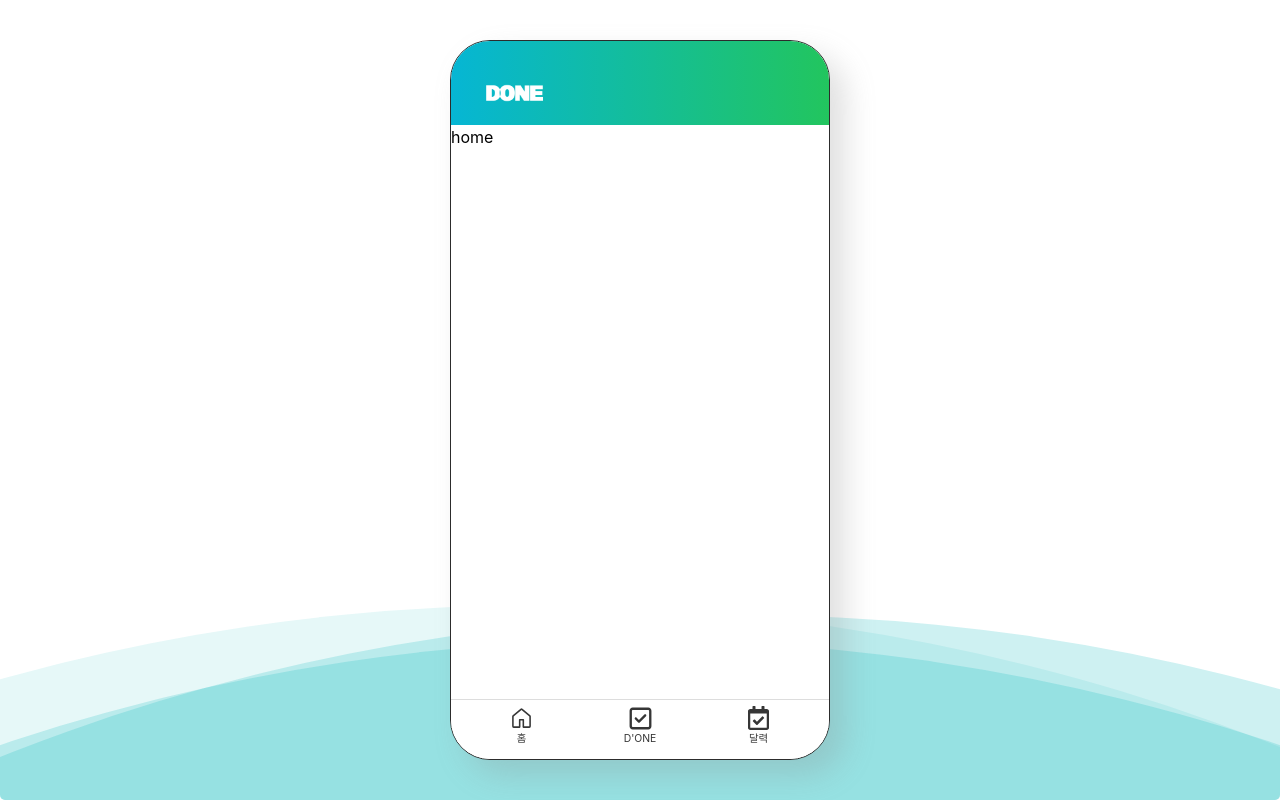
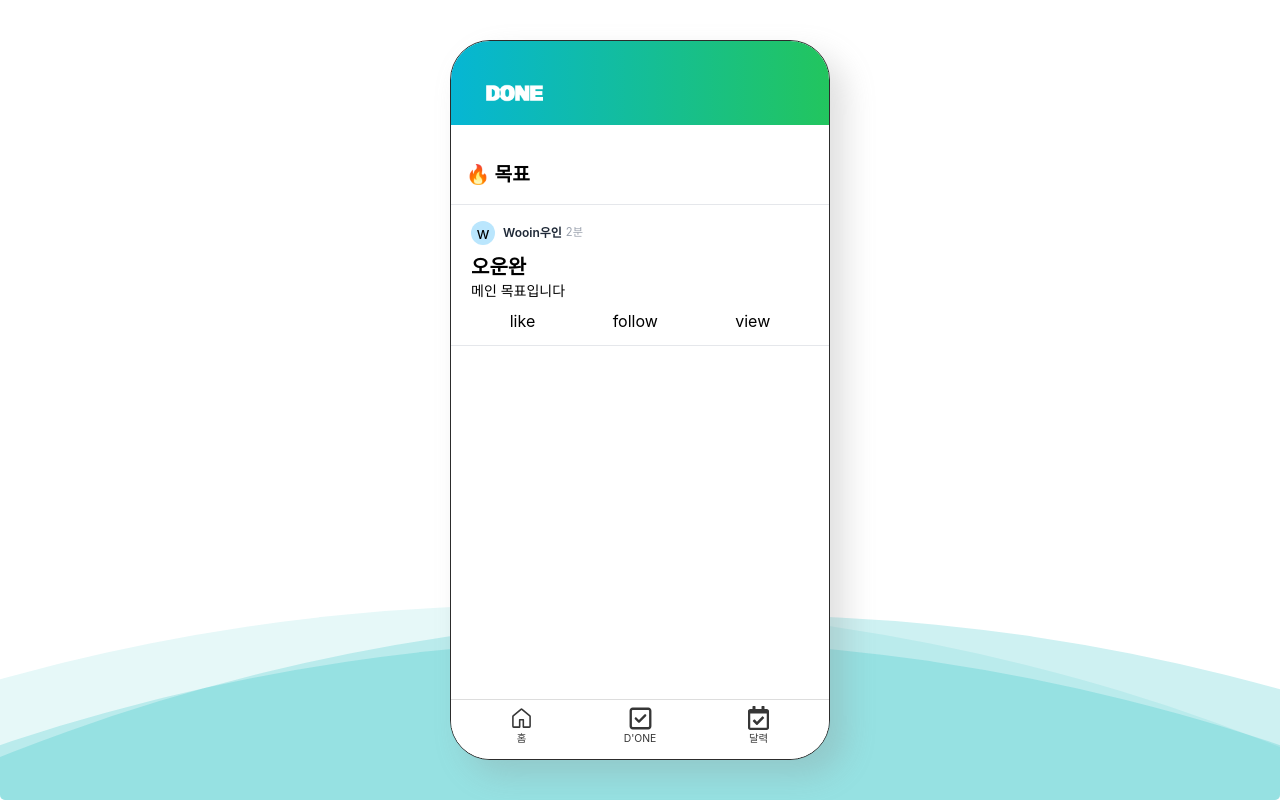
Before and after one commit to Wooin-dev/dailyone_web, a React (Create React App) app: page /home in a window 1280 px wide. Built offline with nearby package versions, Linux system fonts and the light colour scheme; no server answers.

Commit message:
240723 목표피드 프레임 1차

```diff
--- a/src/css/global.css
+++ b/src/css/global.css
@@ -27,8 +27,13 @@
     h1 {
         font-weight: bold;
         font-size: 1.8em;
+        margin: 25px;
+    }
 
-        margin: 25px;
+    h2 {
+        font-weight: bold;
+        font-size: 1.2em;
+        margin: 15px;
     }
 
     div {
--- a/src/pages/home/Home.js
+++ b/src/pages/home/Home.js
@@ -2,8 +2,33 @@ import React from 'react';
 
 function Home(props) {
     return (
-        <div>
-            home
+        <div className="size-full py-5">
+
+            <div className="">
+                <div className="border-b-[1px]">
+                    <h2>🔥 목표</h2>
+                </div>
+                <div className="py-3 px-5 border-b-[0.5px]">
+                    <div className="flex items-center py-1 mb-1">
+                        <div
+                            className="mr-2 flex items-center justify-center bg-sky-200 size-6 text-center rounded-full">w
+                        </div>
+                        <div className="text-xs font-semibold text-gray-800 mr-1">Wooin우인</div>
+                        <div className="text-[0.7rem] text-gray-400">2분</div>
+                    </div>
+                    <div>
+                        <div className="text-xl font-bold">오운완</div>
+                        <div className="text-sm">메인 목표입니다</div>
+                    </div>
+
+                    <div className="flex justify-around pt-2">
+                        <div>like</div>
+                        <div>follow</div>
+                        <div>view</div>
+                    </div>
+                </div>
+            </div>
+
         </div>
     );
 }
```
